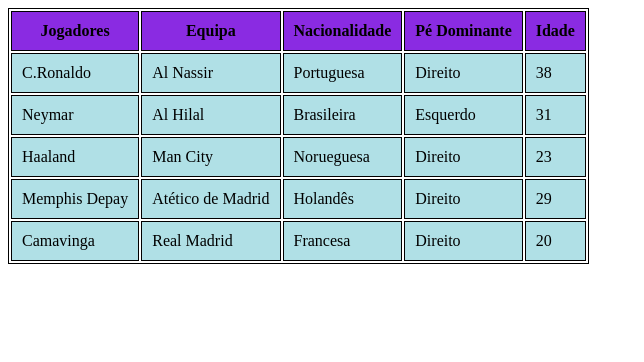
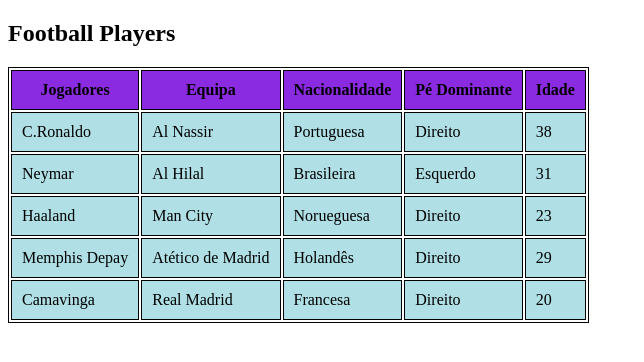
Before and after one commit to tdotlanders/Tabela, a plain HTML site: page index.html in a window 1280 px wide. Shown: the whole page, without its empty margins (0-644 px from the left). Drawn offline with Linux system fonts and the light colour scheme.

Commit message:
Update index.html

```diff
--- a/index.html
+++ b/index.html
@@ -26,6 +26,7 @@
     <title>Document</title>
   </head>
   <body>
+    <h2>Football Players</h2>
     <table>
       <tr>
         <th>Jogadores</th>
```
